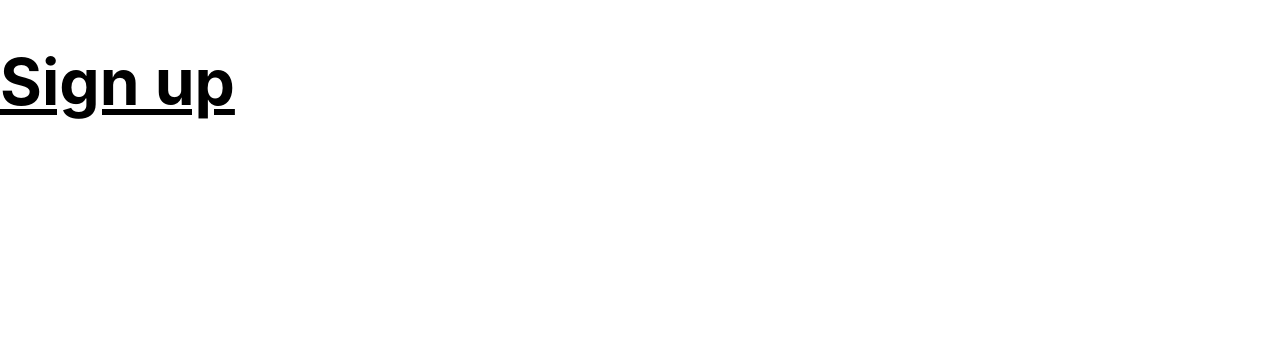
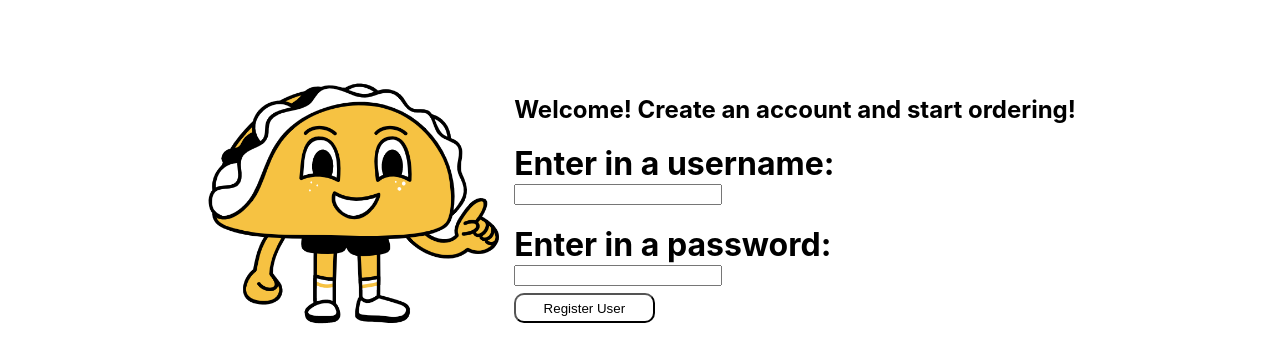
Before and after one commit to davidlamarcook/specs-capstone-hunger-runners, a React (Create React App) app: page /signup in a window 1280 px wide. Shown: the top 362 px of the page. Built offline with nearby package versions, Linux system fonts and the light colour scheme.

Commit message:
added sign in component and styling

```diff
--- a/public/index.html
+++ b/public/index.html
@@ -2,7 +2,7 @@
 <html lang="en">
   <head>
     <meta charset="utf-8" />
-    <link rel="icon" href="%PUBLIC_URL%/favicon.ico" />
+    <link rel="icon" href="favicon-32x32.png" />
     <meta name="viewport" content="width=device-width, initial-scale=1" />
     <meta name="theme-color" content="#000000" />
     <meta
@@ -24,7 +24,7 @@
       work correctly both with client-side routing and a non-root public URL.
       Learn how to configure a non-root public URL by running `npm run build`.
     -->
-    <title>React App</title>
+    <title>Hunger Runners</title>
   </head>
   <body>
     <noscript>You need to enable JavaScript to run this app.</noscript>
--- a/src/Components/LandingPage/LandingPage.css
+++ b/src/Components/LandingPage/LandingPage.css
@@ -44,12 +44,12 @@ p {
     gap: 20px;
 }
 
-#signUpBtn, #loginBtn {
+/* #signUpBtn, #loginBtn {
     width: 125px;
     height: 30px;
     text-align: center;
     border-radius: 10px;
-}
+} */
 
 #signUpBtn {
     background-color: white;
@@ -61,6 +61,15 @@ p {
     color: white;
 }
 
+.landingPageLinkBtns{
+    width: 125px;
+    height: 30px;
+    text-align: center;
+    text-decoration: none;
+    border-radius: 10px;
+    background-color: white;
+}
+
 span {
     font-size: 20px;
 }
--- a/src/Components/LandingPage/LandingPage.js
+++ b/src/Components/LandingPage/LandingPage.js
@@ -14,12 +14,12 @@ function LandingPage(){
                 <h3>Order food without leaving your seat!</h3>
                 <strong><p>Sign in now to get food delivered without missing the game.</p></strong>
                 <div className="landingPageBtns">
-                <Link to='/signup' className="landingPageLinkBtns">
-                    <span id="signUpBtn">Sign Up</span>
-                </Link>
-                <Link to='/login' className="landingPageLinkBtns">
-                    <span id="loginBtn">Login</span>
-                </Link>
+                    <Link to='/signup' className="landingPageLinkBtns">
+                        <span id="signUpBtn">Sign Up</span>
+                    </Link>
+                    <Link to='/login' className="landingPageLinkBtns" id="loginBtn">
+                        <span>Login</span>
+                    </Link>
                 </div>
             </div>
         </div>
--- /dev/null
+++ b/src/Components/SignUp/SignUp.css
@@ -0,0 +1,16 @@
+#sign-in-container {
+    display: flex;
+    justify-content: center;
+    align-items: center;
+    margin-top: 50px;
+    gap: 10px;
+}
+
+#register-user-btn {
+    background-color: white;
+    border-radius: 10px;
+    height: 30px;
+}
+
+/* .sign-in-h3 {
+    /* height: 37px; */
--- a/src/Components/SignUp/SignUp.js
+++ b/src/Components/SignUp/SignUp.js
@@ -1,8 +1,26 @@
-import React from "react";
+import React, {useState} from "react";
+import "./SignUp.css"
 
 function SignUp() {
+
+    const [username, setUserName] = useState("");
+    const [password, setPassword] = useState("");
+
     return (
-        <h1>Sign up</h1>
+        <div id="sign-in-container">
+            <div id="sign-in-picture-container">
+                <img src={require("../../images/Hunger-Runner-White-Logo.png")} alt="Hunger Runners Logo" id="loginPageImgContainer"/>
+            </div>
+            <div>
+                <h2 id="sign-in-h2">Welcome! Create an account and start ordering!</h2>
+                <h3 className="sign-in-h3">Enter in a username:</h3>
+                <input onChange={(e) => setUserName(e.target.value)}/>
+                <h3 className="sign-in-h3">Enter in a password:</h3>
+                <input onChange={(e) => setPassword(e.target.value)}/>
+                <br/>
+                <button id="register-user-btn">Register User</button>
+            </div>
+        </div>
     )
 };
 
```
Also changed, not shown: public/favicon-32x32.png (added).
